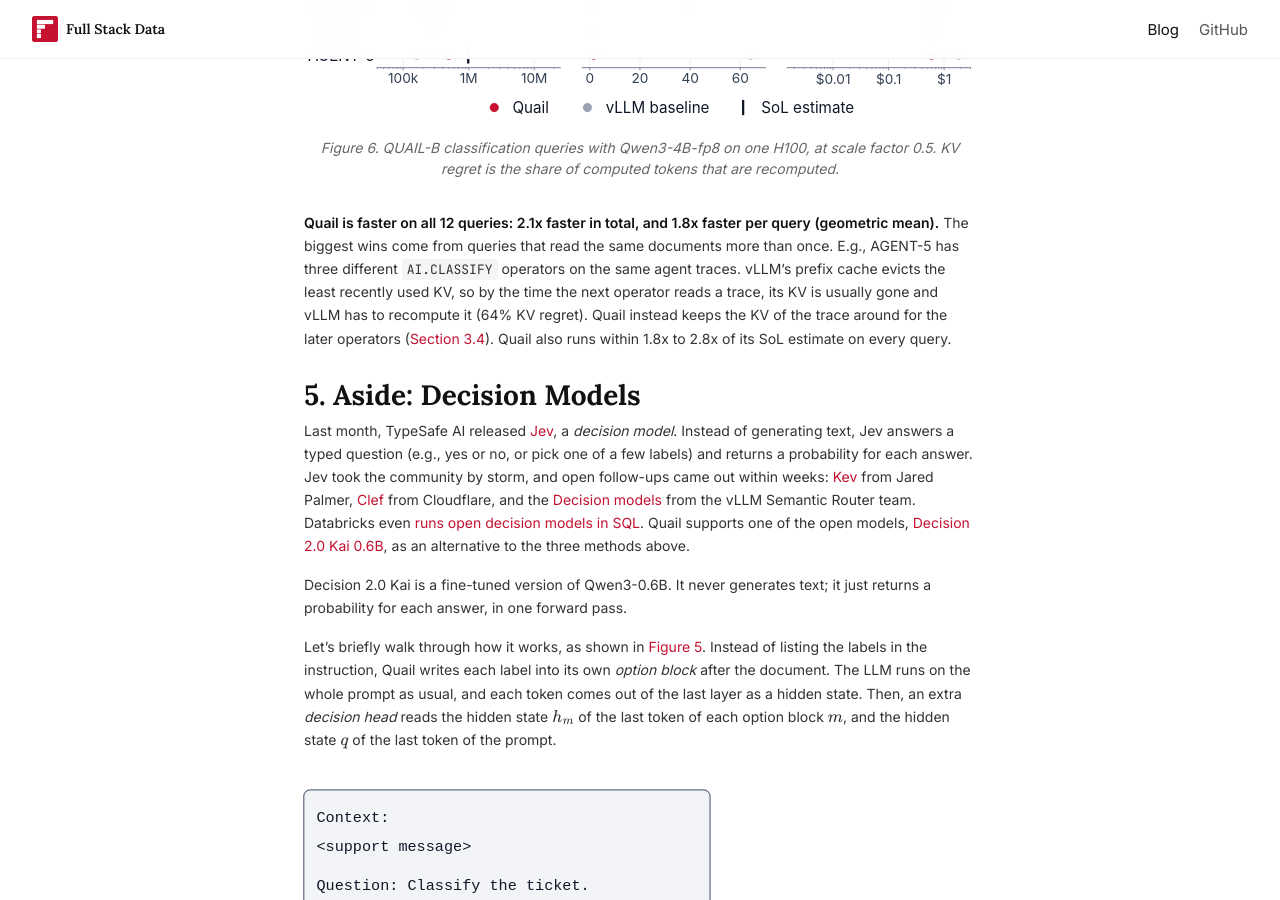
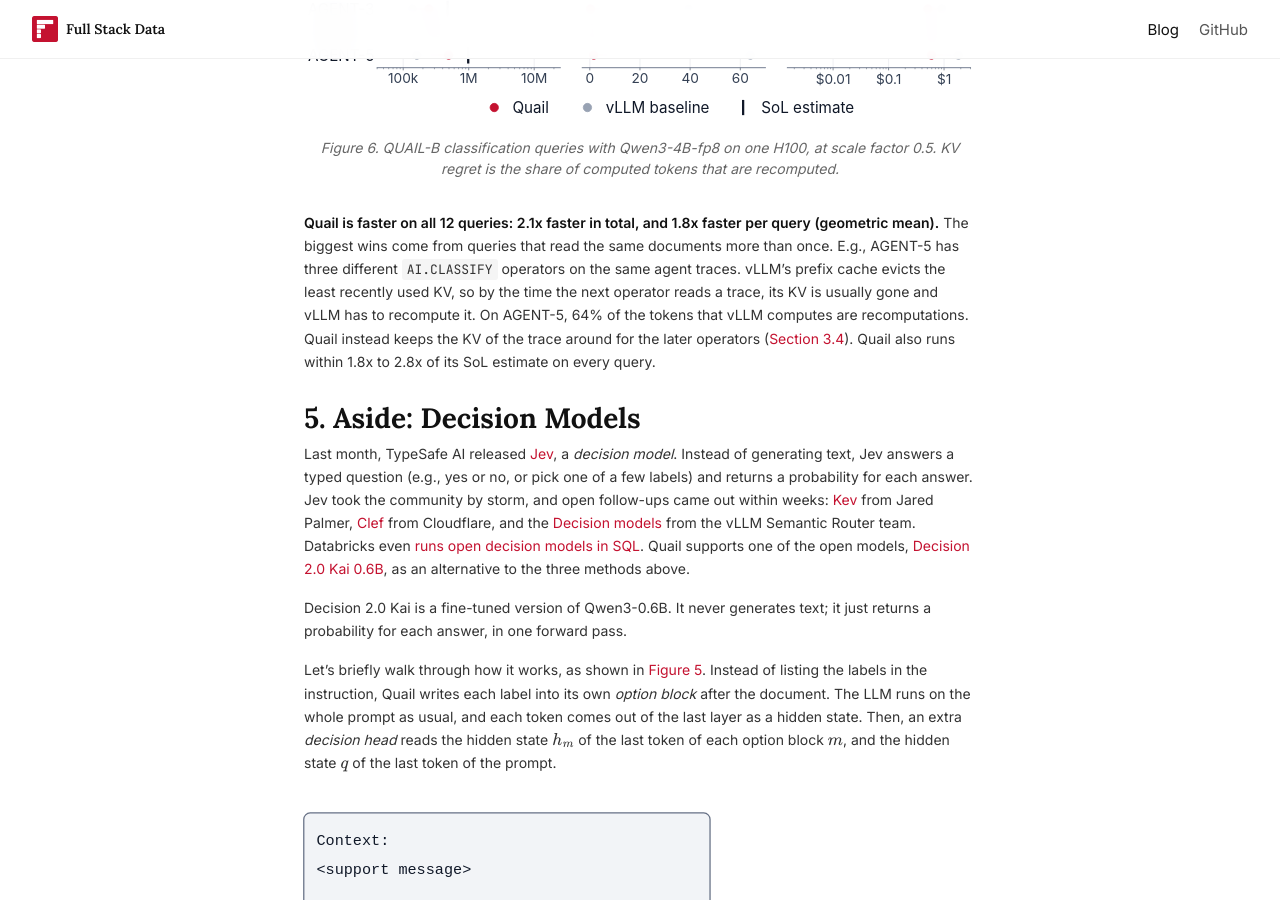
Before and after one commit to fsdatalab/fsdatalab.github.io, a Jekyll site: the page built from _posts/2026-10-09-ai-classification.md, in a window 1280 px wide and 900 px high, scrolled down 12403 px. Built offline with Jekyll 4.4.1, drawn with Linux system fonts in a browser that asks for light colours.

Commit message:
Spell out the AGENT-5 KV regret number
Co-Authored-By: Claude Opus 5.5 <noreply@anthropic.com>
Claude-Session: https://claude.ai/code/session_01MoNT2oswuno5R7xGoXoh2n

```diff
--- a/_posts/2026-10-09-ai-classification.md
+++ b/_posts/2026-10-09-ai-classification.md
@@ -351,7 +351,7 @@ We ran each query with Qwen3-4B-fp8 on one H100, at scale factor 0.5, on both Qu
   <figcaption>Figure 6. QUAIL-B classification queries with Qwen3-4B-fp8 on one H100, at scale factor 0.5. KV regret is the share of computed tokens that are recomputed.</figcaption>
 </figure>
 
-**Quail is faster on all 12 queries: 2.1x faster in total, and 1.8x faster per query (geometric mean).** The biggest wins come from queries that read the same documents more than once. E.g., AGENT-5 has three different `AI.CLASSIFY` operators on the same agent traces. vLLM's prefix cache evicts the least recently used KV, so by the time the next operator reads a trace, its KV is usually gone and vLLM has to recompute it (64% KV regret). Quail instead keeps the KV of the trace around for the later operators ([Section 3.4](#34-keeping-the-document-kv-for-later-operators)). Quail also runs within 1.8x to 2.8x of its SoL estimate on every query.
+**Quail is faster on all 12 queries: 2.1x faster in total, and 1.8x faster per query (geometric mean).** The biggest wins come from queries that read the same documents more than once. E.g., AGENT-5 has three different `AI.CLASSIFY` operators on the same agent traces. vLLM's prefix cache evicts the least recently used KV, so by the time the next operator reads a trace, its KV is usually gone and vLLM has to recompute it. On AGENT-5, 64% of the tokens that vLLM computes are recomputations. Quail instead keeps the KV of the trace around for the later operators ([Section 3.4](#34-keeping-the-document-kv-for-later-operators)). Quail also runs within 1.8x to 2.8x of its SoL estimate on every query.
 
 # 5. Aside: Decision Models
 
```
